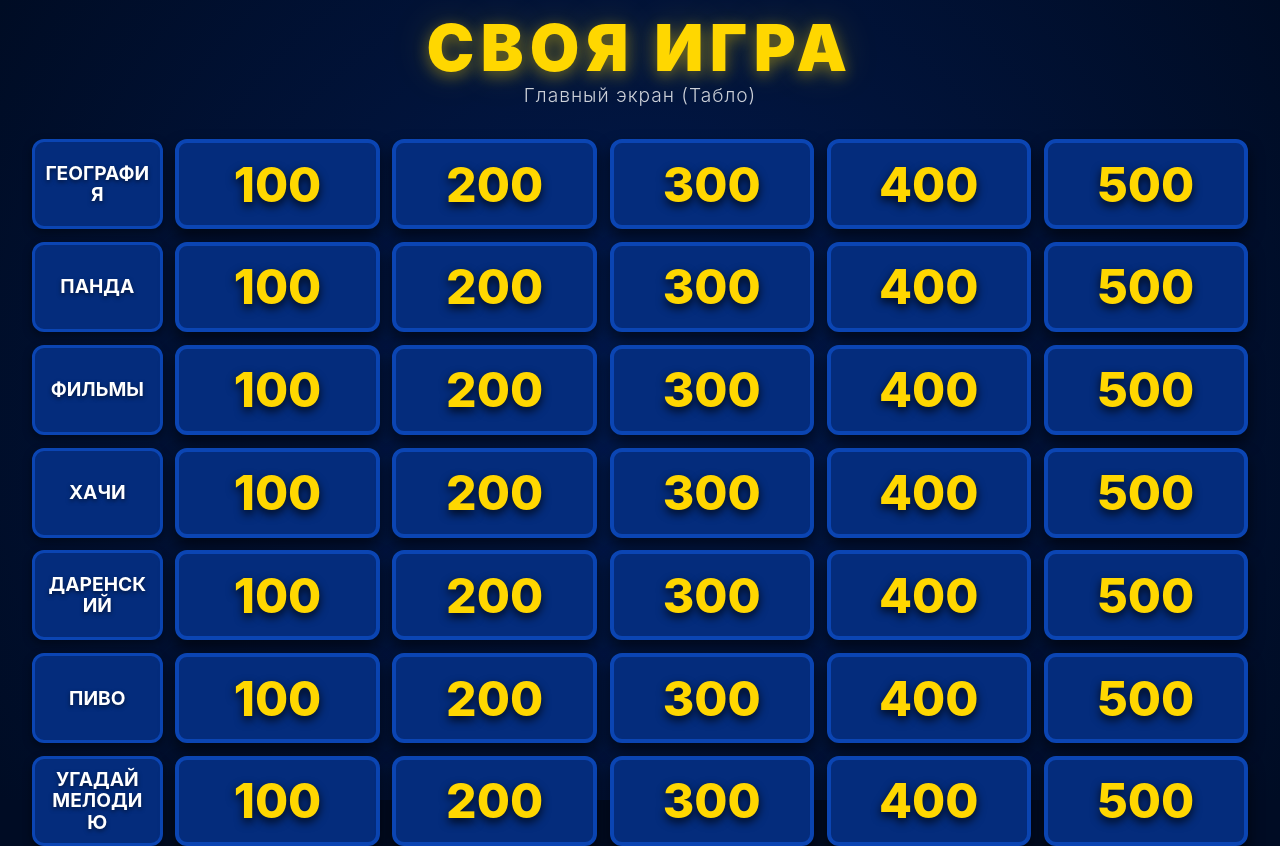
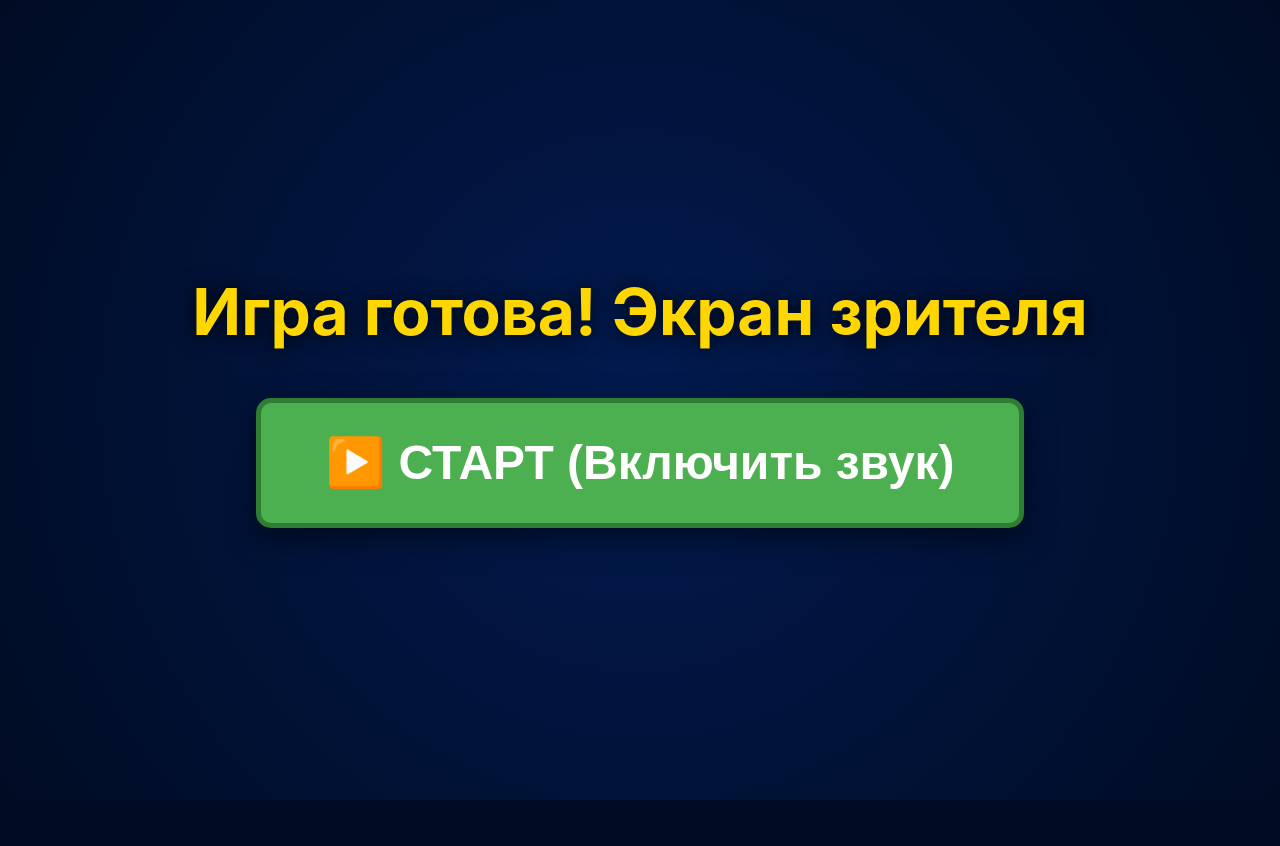
Before and after one commit to waber7777/Svoya_Igra, a Next.js app: page / in a window 1280 px wide. After the commit the page ends 800 px from the top, so only its background shows below. Built offline with nearby package versions, Linux system fonts and the light colour scheme.

Commit message:
Fix web audio autoplay policy by adding start interaction screen and procedural synth sheep

```diff
--- a/src/app/page.tsx
+++ b/src/app/page.tsx
@@ -4,20 +4,70 @@ import { useState, useEffect } from 'react';
 import styles from './page.module.css';
 import { useGameState } from '@/hooks/useGameState';
 
+const playSheepSound = () => {
+  try {
+    const AudioContext = window.AudioContext || (window as any).webkitAudioContext;
+    if (!AudioContext) return;
+    const ctx = new AudioContext();
+
+    const osc = ctx.createOscillator();
+    const gainNode = ctx.createGain();
+    const lfo = ctx.createOscillator();
+    const lfoGain = ctx.createGain();
+
+    osc.type = 'sawtooth';
+    osc.frequency.setValueAtTime(140, ctx.currentTime);
+    osc.frequency.exponentialRampToValueAtTime(80, ctx.currentTime + 1);
+
+    lfo.type = 'sine';
+    lfo.frequency.value = 8;
+    lfoGain.gain.value = 15;
+
+    lfo.connect(lfoGain);
+    lfoGain.connect(osc.frequency);
+
+    gainNode.gain.setValueAtTime(0, ctx.currentTime);
+    gainNode.gain.linearRampToValueAtTime(0.3, ctx.currentTime + 0.1);
+    gainNode.gain.exponentialRampToValueAtTime(0.01, ctx.currentTime + 1.2);
+
+    osc.connect(gainNode);
+    gainNode.connect(ctx.destination);
+
+    osc.start(ctx.currentTime);
+    lfo.start(ctx.currentTime);
+    osc.stop(ctx.currentTime + 1.2);
+    lfo.stop(ctx.currentTime + 1.2);
+  } catch (e) {
+    console.error("Audio error:", e);
+  }
+};
+
 export default function Home() {
   const { state, sendAction } = useGameState();
   const [lastBuzzedId, setLastBuzzedId] = useState<string | null>(null);
+  const [isStarted, setIsStarted] = useState(false);
 
   useEffect(() => {
     if (state?.buzzedPlayerId && state.buzzedPlayerId !== lastBuzzedId) {
-      // Игрок нажал кнопку! Играем звук овцы
-      const audio = new Audio('/sheep.ogg');
-      audio.play().catch(e => console.error('Audio play failed:', e));
+      if (isStarted) {
+        playSheepSound();
+      }
       setLastBuzzedId(state.buzzedPlayerId);
     } else if (!state?.buzzedPlayerId && lastBuzzedId) {
       setLastBuzzedId(null);
     }
-  }, [state?.buzzedPlayerId, lastBuzzedId]);
+  }, [state?.buzzedPlayerId, lastBuzzedId, isStarted]);
+
+  if (!isStarted) {
+    return (
+      <main className={styles.main} style={{ display: 'flex', flexDirection: 'column', justifyContent: 'center', alignItems: 'center' }}>
+        <h1 style={{ fontSize: '4rem', color: '#ffd700', marginBottom: '3rem', textAlign: 'center', textShadow: '0 0 20px rgba(0,0,0,0.8)' }}>Игра готова! Экран зрителя</h1>
+        <button onClick={() => { playSheepSound(); setIsStarted(true); }} style={{ padding: '2rem 4rem', fontSize: '3rem', background: '#4caf50', color: 'white', borderRadius: '15px', border: '5px solid #2e7d32', cursor: 'pointer', fontWeight: 'bold', boxShadow: '0 10px 30px rgba(0,0,0,0.5)' }}>
+          ▶️ СТАРТ (Включить звук)
+        </button>
+      </main>
+    );
+  }
 
   if (!state) return <div style={{ color: 'white', padding: '2rem', textAlign: 'center', fontSize: '2rem' }}>Загрузка состояния игры...</div>;
 
```
Also changed, not shown: 2 other files (tests, documents, lock files or other folders).
